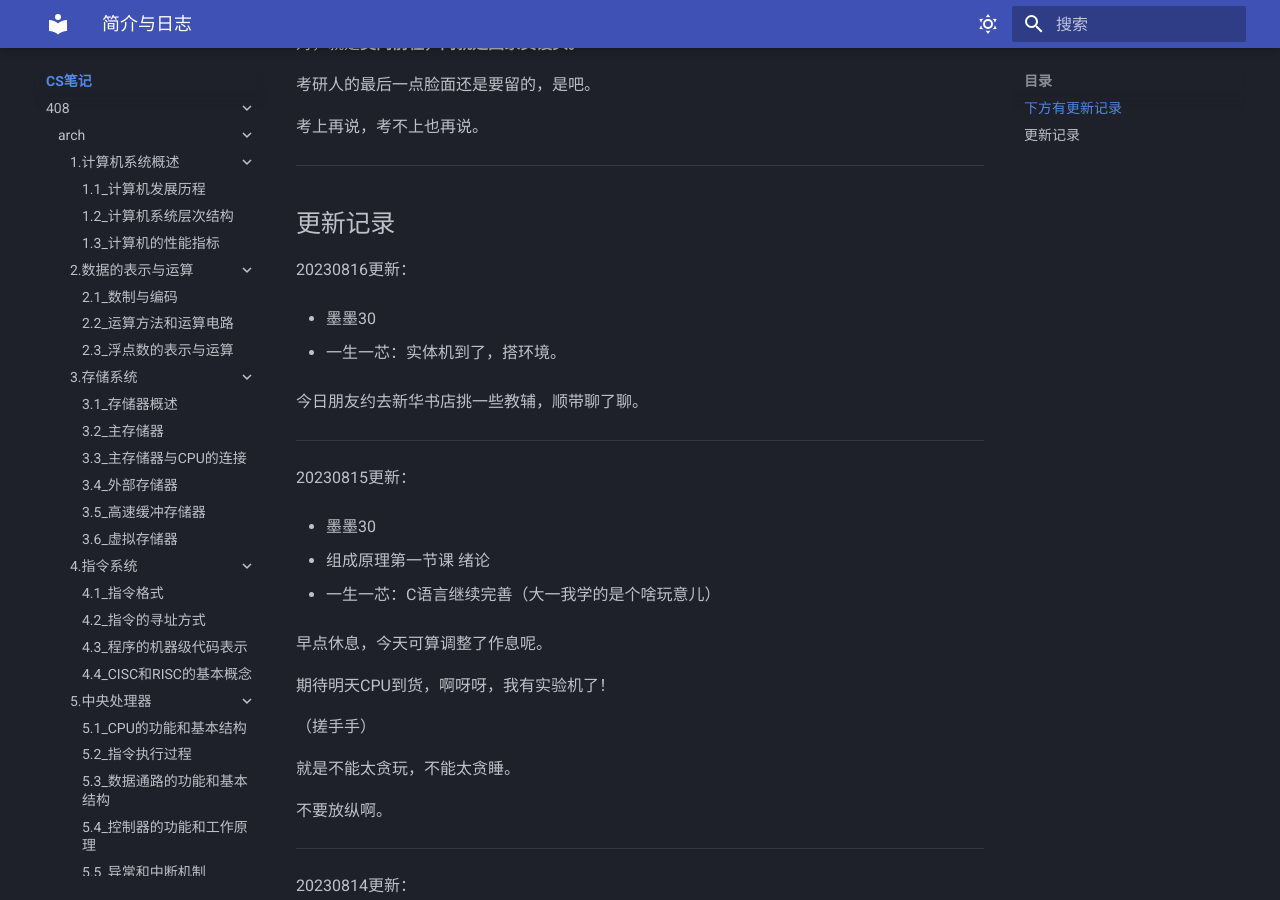
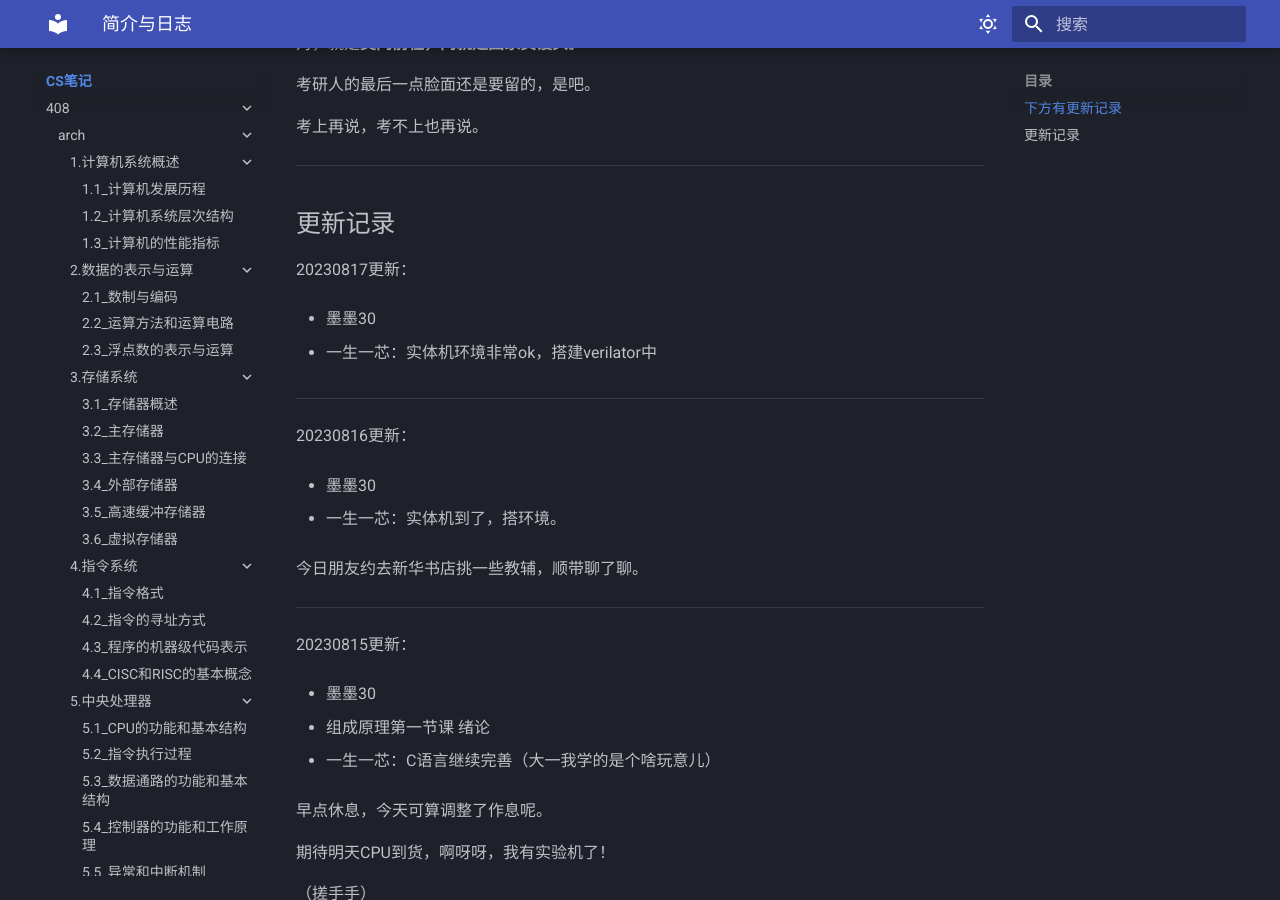
Before and after one commit to Haohahahaha/cs, an MkDocs documentation site: the page built from docs/index.md, in a window 1280 px wide and 900 px high, scrolled down 768 px. Built offline with MkDocs 1.6.1 and Material for MkDocs 9.7.7, drawn with Linux system fonts in a browser that asks for light colours.

Commit message:
2023-08-17_22:59:42 update

```diff
--- a/docs/index.md
+++ b/docs/index.md
@@ -39,6 +39,14 @@
 <a id="update"></a>
 
 ## 更新记录
+
+20230817更新：
+
+- 墨墨30
+
+- 一生一芯：实体机环境非常ok，搭建verilator中
+
+---
 
 20230816更新：
 
```
